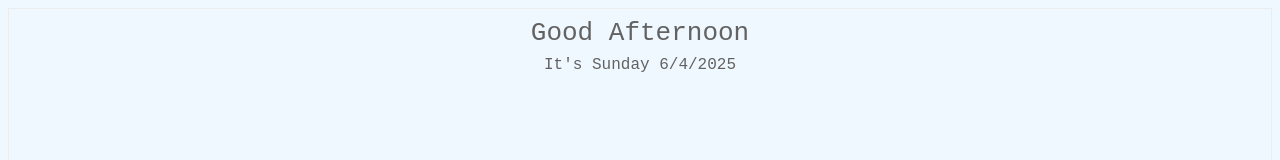
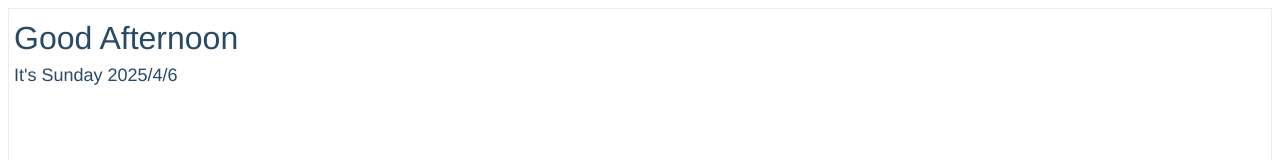
Before and after one commit to Thesamethinga13/Thesamethinga13.github.io, a plain HTML site: page greetings.html in a window 1280 px wide. Shown: the top 160 px of the page. Drawn offline with Linux system fonts and the light colour scheme.

Commit message:
Update greetings.html

```diff
--- a/greetings.html
+++ b/greetings.html
@@ -3,12 +3,12 @@
  <title>Greeting Message</title>
  <style>
 #lbl {
-    font-family: monospace;
+    font-family: Helvetica;
     font-size: xx-large;
-    color: #626262;
+    color: #294A65;
     padding: 5px;
     border: 1px solid #ececec;
-    text-align: center;
+    text-align: left;
     line-height: 1.5;
     height:85%
 
@@ -17,7 +17,7 @@
     font-size:large;
 }
 body{
-    background-color: aliceblue;
+    background-color: rgba(0,2,0,0);
 }
  </style>
 </head>
@@ -39,16 +39,18 @@ body{
  var today = new Date();
  var hrs = today.getHours();
  var dayOfWeek = weekday[today.getDay()];
- var date = dayOfWeek+" " + today.getDate() + "/" +(today.getMonth()+1) +'/'+today.getFullYear() ;
+ var date = dayOfWeek+" " + today.getFullYear() + "/" +(today.getMonth()+1) +'/'+today.getDate() ;
 
  var greet;
 
- if (hrs < 12)
+ if (hrs >= 5 && hrs < 12)
         greet = 'Good Morning  ';
  else if (hrs >= 12 && hrs <= 17)
         greet = 'Good Afternoon ';
- else if (hrs >= 17 && hrs <= 24)
+ else if (hrs > 17 && hrs <= 24)
         greet = 'Good Evening  ';
+  else if (hrs >= 0 && hrs < 5)
+        greet = 'Good Midnight  ';
 
     document.getElementById('lbl').innerHTML =
         greet+=`<div id="date"> It's ${date}</div>`;
```
